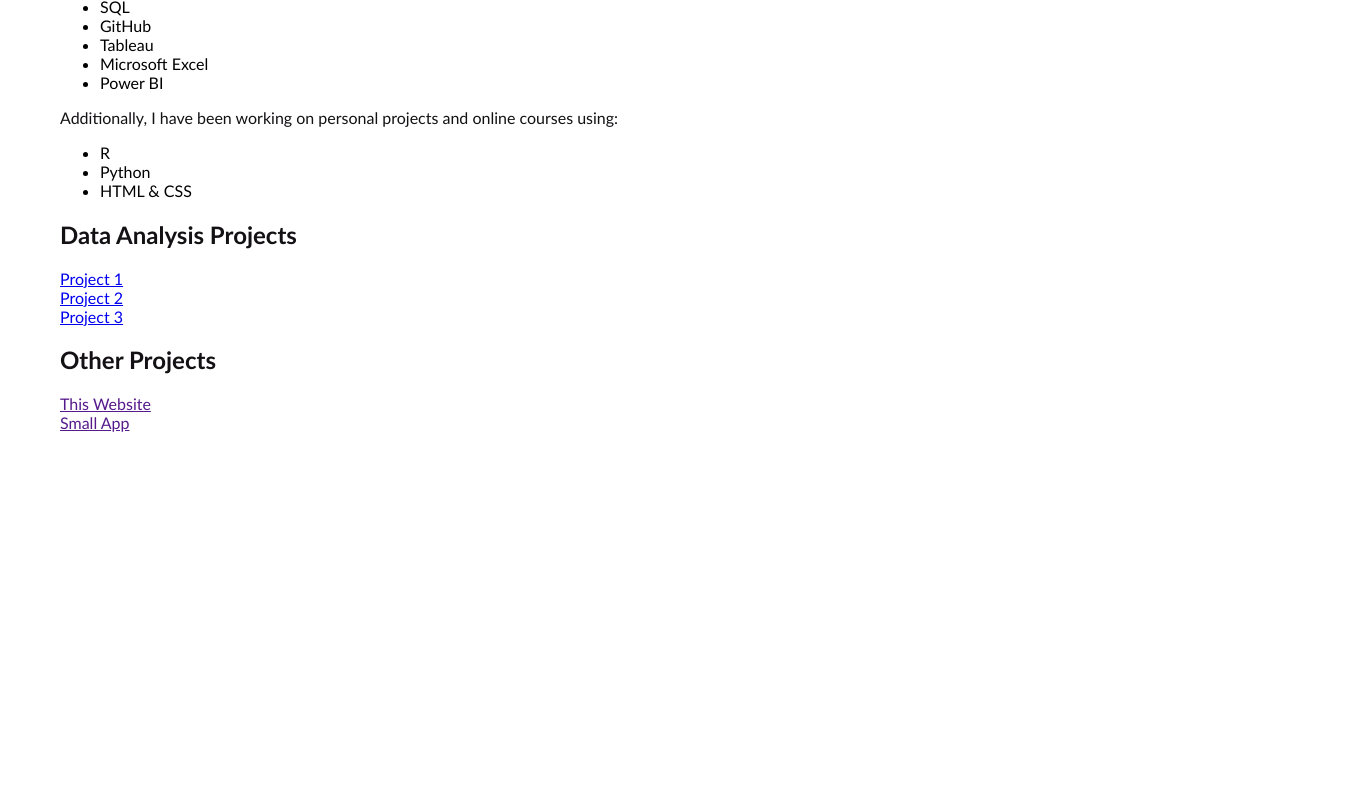
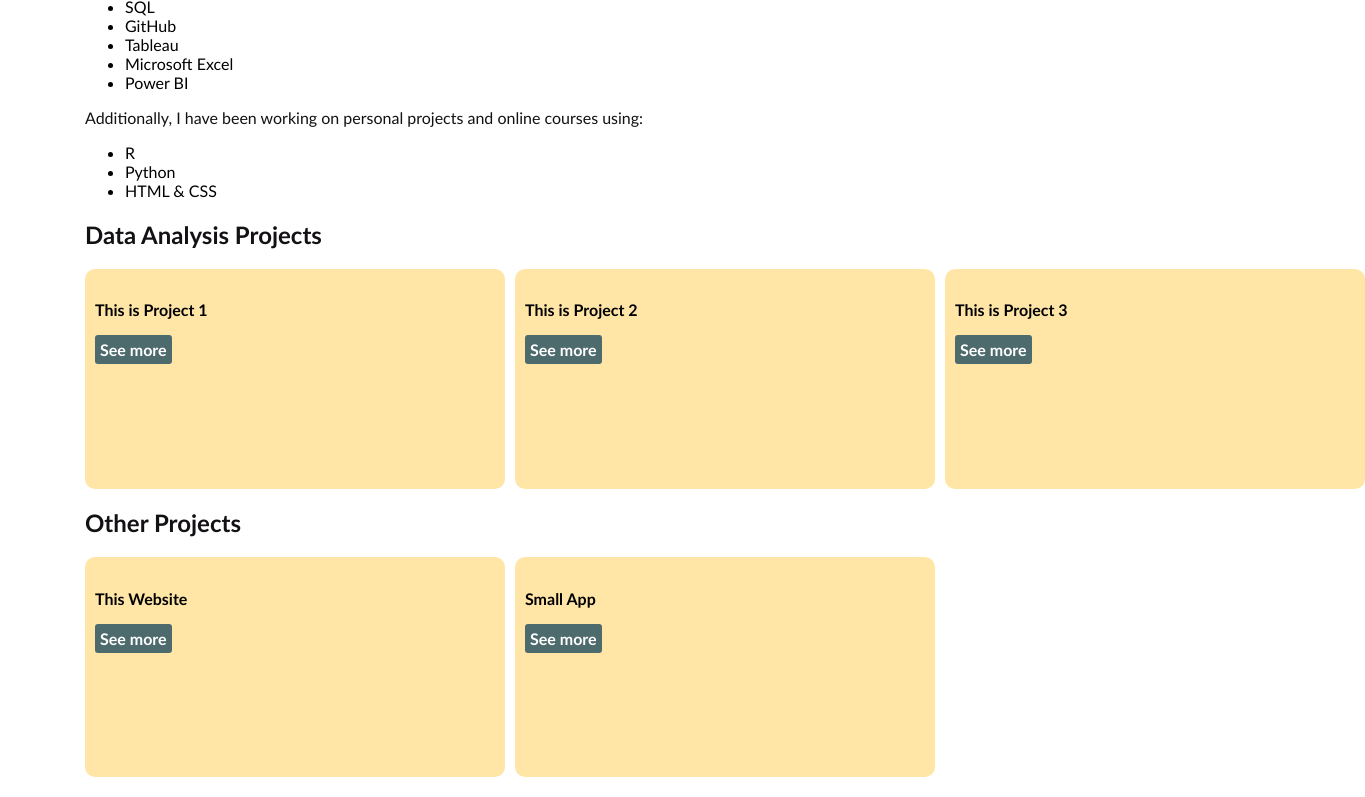
Before and after one commit to jmxf/jmxf.github.io, a plain HTML site: page index.html in a window 1280 px wide. Shown: the part 273-1070 px from the top of the page, 1365 px wide, since content can reach past the window. Before the commit the page ends 800 px from the top, so only its background shows below. Drawn offline with Linux system fonts and the light colour scheme.

Commit message:
set up project panel layout and styling

```diff
--- a/index.html
+++ b/index.html
@@ -10,6 +10,7 @@
 	<div class="header">
 		<h1>Data Analyst Portfolio</h1>
 	</div>
+
 	<div class="content">
 		<h2>Profile</h1>
 		<nav>
@@ -30,18 +31,34 @@
 				<li>HTML & CSS</li>
 			</ul>
 		</nav>
+
 		<h2>Data Analysis Projects</h2>
-		<nav class="panels">
-			<div><a href="./project-1.html">Project 1</a></div>
-			<div><a href="./project-2.html">Project 2</a></div>
-			<div><a href="./project-3.html">Project 3</a></div>
-		</nav>
+		<div class="wrapper">
+			<div class="panel">
+				<h4>This is Project 1</h4>
+				<a href="./project-1.html">See more</a>
+			</div>
+			<div class="panel">
+				<h4>This is Project 2</h4>
+				<a href="./project-2.html">See more</a>
+			</div>
+			<div class="panel">
+				<h4>This is Project 3</h4>
+				<a href="./project-3.html">See more</a>
+			</div>
+		</div>
+
 		<h2>Other Projects</h2>
-		<nav class="panels">
-			<div><a href="">This Website</a></div>
-			<div><a href="">Small App</a></div>
-			<div><a href=""></a></div>
-		</nav>
+		<div class="wrapper">
+			<div class="panel">
+				<h4>This Website</h4>
+				<a href="">See more</a>
+			</div>
+			<div class="panel">
+				<h4>Small App</h4>
+				<a href="">See more</a>
+			</div>
+		</div>
 	</div>
 </body>
 
--- a/main-style.css
+++ b/main-style.css
@@ -4,17 +4,17 @@ body {
 
 .header {
 	padding: 5px;
-	background-color: #ffe6a7ff;
+	background-color: #141115ff;
+	color: #ffe6a7ff;
 	font-family: "Calibri", sans-serif;
-	color: #141115ff;
 	text-align: center;
 }
 
 .content {
 	margin-top: 10px;
 	margin-bottom: 10px;
-	margin-left: 50px;
-	margin-right: 50px;
+	margin-left: 75px;
+	margin-right: 75px;
 	padding: 10px;
 	font-family: "Calibri", sans-serif;
 	background-color: #00000000;
@@ -24,10 +24,37 @@ h2 {
 	color: #141115ff;
 }
 
+h4 {
+
+}
+
 p {
 	color: #141115ff;
 }
 
+.wrapper {
+	display: grid;
+	grid-template-columns: repeat(3, 1fr);
+	gap: 10px
+}
+
+.panel {
+	height: 200px;
+	width: 400px;
+	padding: 10px;
+	background-color: #ffe6a7ff;
+	border-radius: 10px;
+}
+
+a {
+	background-color: #4d6a6dff;
+	padding: 5px;
+	border-radius: 3px;
+	text-align: center;
+	color: #ffffff;
+	text-decoration: none;
+	font-weight: bold;
+}
 
 
 
```
